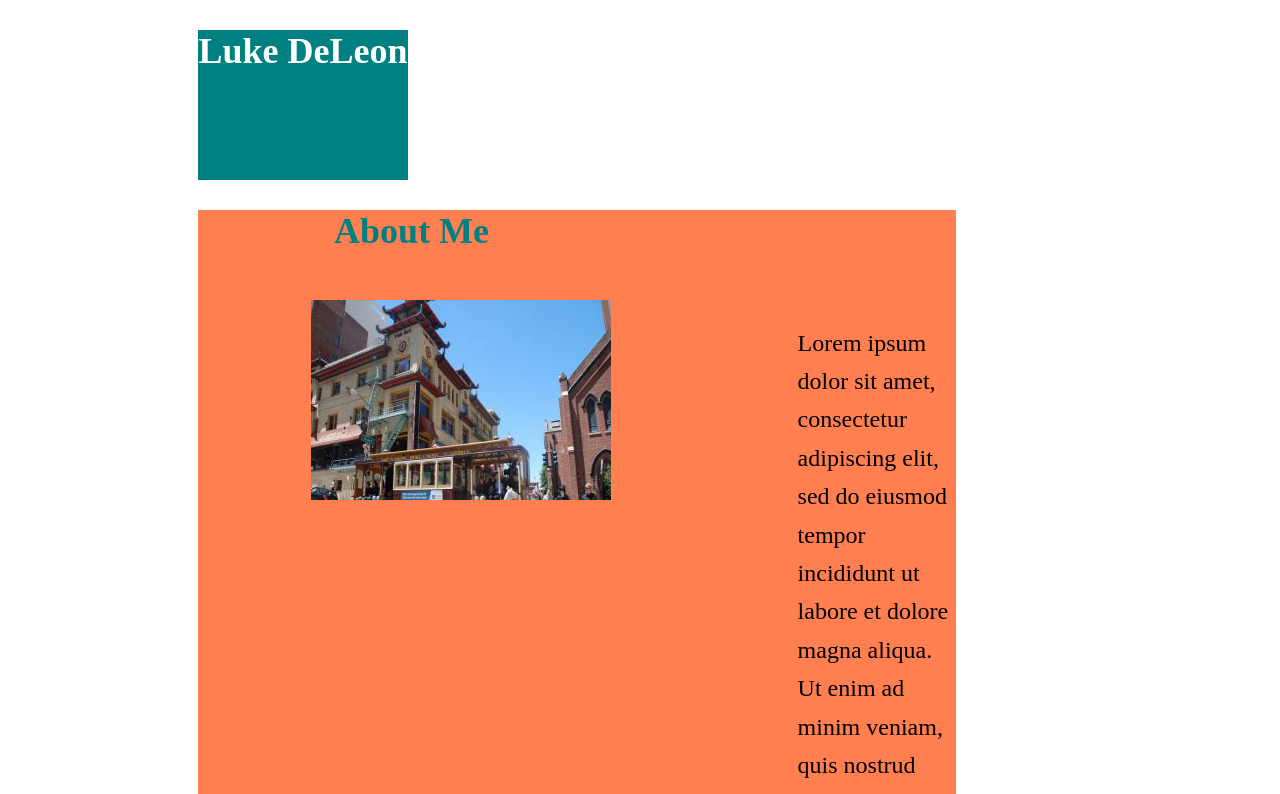
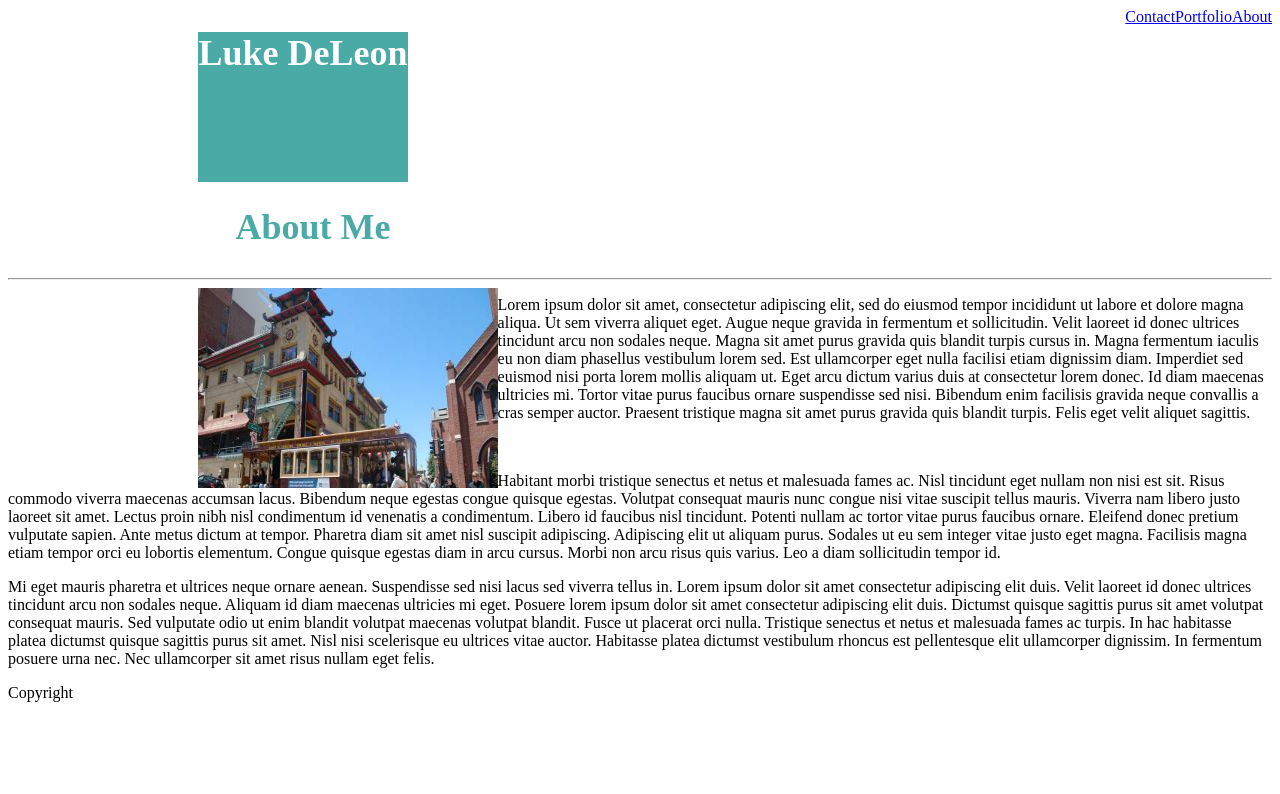
Before and after one commit to KingsOfDeLeon/Basic-Portfolio, a plain HTML site: page index.html in a window 1280 px wide. Shown: the top 794 px of the page. Drawn offline with Linux system fonts and the light colour scheme.

Commit message:
Created basic HTML structure for index.html. Starting to StyleSheet

```diff
--- /dev/null
+++ b/assets/css/04-ResetCSS/Unsolved/reset.css
@@ -0,0 +1,366 @@
+/* http://meyerweb.com/eric/tools/css/reset/
+   v2.0-modified | 20110126
+   License: none (public domain)
+*/
+
+html, body, div, span, applet, object, iframe,
+h1, h2, h3, h4, h5, h6, p, blockquote, pre,
+a, abbr, acronym, address, big, cite, code,
+del, dfn, em, img, ins, kbd, q, s, samp,
+small, strike, strong, sub, sup, tt, var,
+b, u, i, center,
+dl, dt, dd, ol, ul, li,
+fieldset, form, label, legend,
+table, caption, tbody, tfoot, thead, tr, th, td,
+article, aside, canvas, details, embed,
+figure, figcaption, footer, header, hgroup,
+menu, nav, output, ruby, section, summary,
+time, mark, audio, video {
+  margin: 0;
+	padding: 0;
+	border: 0;
+	font-size: 100%;
+	font: inherit;
+	vertical-align: baseline;
+}
+
+/* make sure to set some focus styles for accessibility */
+:focus {
+    outline: 0;
+}
+
+/* HTML5 display-role reset for older browsers */
+article, aside, details, figcaption, figure,
+footer, header, hgroup, menu, nav, section {
+	display: block;
+}
+
+body {
+	line-height: 1;
+}
+
+ol, ul {
+	list-style: none;
+}
+
+blockquote, q {
+	quotes: none;
+}
+
+blockquote:before, blockquote:after,
+q:before, q:after {
+	content: '';
+	content: none;
+}
+
+table {
+	border-collapse: collapse;
+	border-spacing: 0;
+}
+
+input[type=search]::-webkit-search-cancel-button,
+input[type=search]::-webkit-search-decoration,
+input[type=search]::-webkit-search-results-button,
+input[type=search]::-webkit-search-results-decoration {
+    -webkit-appearance: none;
+    -moz-appearance: none;
+}
+
+input[type=search] {
+    -webkit-appearance: none;
+    -moz-appearance: none;
+    -webkit-box-sizing: content-box;
+    -moz-box-sizing: content-box;
+    box-sizing: content-box;
+}
+
+textarea {
+    overflow: auto;
+    vertical-align: top;
+    resize: vertical;
+}
+
+/**
+ * Correct `inline-block` display not defined in IE 6/7/8/9 and Firefox 3.
+ */
+
+audio,
+canvas,
+video {
+    display: inline-block;
+    *display: inline;
+    *zoom: 1;
+    max-width: 100%;
+}
+
+/**
+ * Prevent modern browsers from displaying `audio` without controls.
+ * Remove excess height in iOS 5 devices.
+ */
+
+audio:not([controls]) {
+    display: none;
+    height: 0;
+}
+
+/**
+ * Address styling not present in IE 7/8/9, Firefox 3, and Safari 4.
+ * Known issue: no IE 6 support.
+ */
+
+[hidden] {
+    display: none;
+}
+
+/**
+ * 1. Correct text resizing oddly in IE 6/7 when body `font-size` is set using
+ *    `em` units.
+ * 2. Prevent iOS text size adjust after orientation change, without disabling
+ *    user zoom.
+ */
+
+html {
+    font-size: 100%; /* 1 */
+    -webkit-text-size-adjust: 100%; /* 2 */
+    -ms-text-size-adjust: 100%; /* 2 */
+}
+
+/**
+ * Address `outline` inconsistency between Chrome and other browsers.
+ */
+
+a:focus {
+    outline: thin dotted;
+}
+
+/**
+ * Improve readability when focused and also mouse hovered in all browsers.
+ */
+
+a:active,
+a:hover {
+    outline: 0;
+}
+
+/**
+ * 1. Remove border when inside `a` element in IE 6/7/8/9 and Firefox 3.
+ * 2. Improve image quality when scaled in IE 7.
+ */
+
+img {
+    border: 0; /* 1 */
+    -ms-interpolation-mode: bicubic; /* 2 */
+}
+
+/**
+ * Address margin not present in IE 6/7/8/9, Safari 5, and Opera 11.
+ */
+
+figure {
+    margin: 0;
+}
+
+/**
+ * Correct margin displayed oddly in IE 6/7.
+ */
+
+form {
+    margin: 0;
+}
+
+/**
+ * Define consistent border, margin, and padding.
+ */
+
+fieldset {
+    border: 1px solid #c0c0c0;
+    margin: 0 2px;
+    padding: 0.35em 0.625em 0.75em;
+}
+
+/**
+ * 1. Correct color not being inherited in IE 6/7/8/9.
+ * 2. Correct text not wrapping in Firefox 3.
+ * 3. Correct alignment displayed oddly in IE 6/7.
+ */
+
+legend {
+    border: 0; /* 1 */
+    padding: 0;
+    white-space: normal; /* 2 */
+    *margin-left: -7px; /* 3 */
+}
+
+/**
+ * 1. Correct font size not being inherited in all browsers.
+ * 2. Address margins set differently in IE 6/7, Firefox 3+, Safari 5,
+ *    and Chrome.
+ * 3. Improve appearance and consistency in all browsers.
+ */
+
+button,
+input,
+select,
+textarea {
+    font-size: 100%; /* 1 */
+    margin: 0; /* 2 */
+    vertical-align: baseline; /* 3 */
+    *vertical-align: middle; /* 3 */
+}
+
+/**
+ * Address Firefox 3+ setting `line-height` on `input` using `!important` in
+ * the UA stylesheet.
+ */
+
+button,
+input {
+    line-height: normal;
+}
+
+/**
+ * Address inconsistent `text-transform` inheritance for `button` and `select`.
+ * All other form control elements do not inherit `text-transform` values.
+ * Correct `button` style inheritance in Chrome, Safari 5+, and IE 6+.
+ * Correct `select` style inheritance in Firefox 4+ and Opera.
+ */
+
+button,
+select {
+    text-transform: none;
+}
+
+/**
+ * 1. Avoid the WebKit bug in Android 4.0.* where (2) destroys native `audio`
+ *    and `video` controls.
+ * 2. Correct inability to style clickable `input` types in iOS.
+ * 3. Improve usability and consistency of cursor style between image-type
+ *    `input` and others.
+ * 4. Remove inner spacing in IE 7 without affecting normal text inputs.
+ *    Known issue: inner spacing remains in IE 6.
+ */
+
+button,
+html input[type="button"], /* 1 */
+input[type="reset"],
+input[type="submit"] {
+    -webkit-appearance: button; /* 2 */
+    cursor: pointer; /* 3 */
+    *overflow: visible;  /* 4 */
+}
+
+/**
+ * Re-set default cursor for disabled elements.
+ */
+
+button[disabled],
+html input[disabled] {
+    cursor: default;
+}
+
+/**
+ * 1. Address box sizing set to content-box in IE 8/9.
+ * 2. Remove excess padding in IE 8/9.
+ * 3. Remove excess padding in IE 7.
+ *    Known issue: excess padding remains in IE 6.
+ */
+
+input[type="checkbox"],
+input[type="radio"] {
+    box-sizing: border-box; /* 1 */
+    padding: 0; /* 2 */
+    *height: 13px; /* 3 */
+    *width: 13px; /* 3 */
+}
+
+/**
+ * 1. Address `appearance` set to `searchfield` in Safari 5 and Chrome.
+ * 2. Address `box-sizing` set to `border-box` in Safari 5 and Chrome
+ *    (include `-moz` to future-proof).
+ */
+
+input[type="search"] {
+    -webkit-appearance: textfield; /* 1 */
+    -moz-box-sizing: content-box;
+    -webkit-box-sizing: content-box; /* 2 */
+    box-sizing: content-box;
+}
+
+/**
+ * Remove inner padding and search cancel button in Safari 5 and Chrome
+ * on OS X.
+ */
+
+input[type="search"]::-webkit-search-cancel-button,
+input[type="search"]::-webkit-search-decoration {
+    -webkit-appearance: none;
+}
+
+/**
+ * Remove inner padding and border in Firefox 3+.
+ */
+
+button::-moz-focus-inner,
+input::-moz-focus-inner {
+    border: 0;
+    padding: 0;
+}
+
+/**
+ * 1. Remove default vertical scrollbar in IE 6/7/8/9.
+ * 2. Improve readability and alignment in all browsers.
+ */
+
+textarea {
+    overflow: auto; /* 1 */
+    vertical-align: top; /* 2 */
+}
+
+/**
+ * Remove most spacing between table cells.
+ */
+
+table {
+    border-collapse: collapse;
+    border-spacing: 0;
+}
+
+html,
+button,
+input,
+select,
+textarea {
+    color: #222;
+}
+
+
+::-moz-selection {
+    background: #b3d4fc;
+    text-shadow: none;
+}
+
+::selection {
+    background: #b3d4fc;
+    text-shadow: none;
+}
+
+img {
+    vertical-align: middle;
+}
+
+fieldset {
+    border: 0;
+    margin: 0;
+    padding: 0;
+}
+
+textarea {
+    resize: vertical;
+}
+
+.chromeframe {
+    margin: 0.2em 0;
+    background: #ccc;
+    color: #000;
+    padding: 0.2em 0;
+}
--- a/assets/css/style.css
+++ b/assets/css/style.css
@@ -1,34 +1,37 @@
-.content{
-width: 60%;
-background-color: coral;
-margin-left: 15%
-
+.banner{
+width: 960px;
+height: 150px;
+font-size: 25px;
 }
 
-h1{
-    background-color: teal;
-    color:  white;
+h1 {
+    background-color: #4aaaa5;
+    color: white;
     height: 150px;
     width: 16.6667%;
     font-size: 36px;
     text-align: center;
     margin-left: 15%;
+    float: left;
 }
 
-h2{
-color: teal;
-margin-left: 18%;
-font-size: 36px;
+a{
+    float: right;
+}
+
+div {
+    clear: both;
+}
+
+h2 {
+    color: #4aaaa5;
+    ;
+    margin-left: 18%;
+    font-size: 36px;
 }
 
 
-img{
+img {
     margin-left: 15%;
     float: left;
 }
-
-p{
-font-size: 24px;
-line-height: 1.6;
-margin-left: 600px;
-}
--- a/index.html
+++ b/index.html
@@ -1,32 +1,65 @@
 <!DOCTYPE html>
 <html lang="en">
+
 <head>
     <meta charset="UTF-8" />
     <title>Activity 1</title>
     <link rel="stylesheet" href="./assets/css/style.css">
 </head>
+
 <body>
-       <section> <!-- Create a banner class with proper dimensions -->
-      <strong>
-         <h1>Luke DeLeon
-         </h1>
-        </strong>
-        </section>
+   <div>
+    <h1>Luke DeLeon</h1>
+    <a href="./index.html" alt="About page link" title="About">About</a>
+    <a href="./portfolio.html" alt="Portfolio page link" title="Portfolio">Portfolio</a>
+    <a href="./contact.html" alt="Contact page link" title="Contact">Contact</a>
+   </div>
 
-        <section class="content">
-      <strong>
+    <div>
+        <div>
             <h2>About Me</h2>
-      </strong>
+            <hr>
+            <img src="./assets/images/PlaceHoldImage.jfif" alt="lol it me" height="200" width="300">
+            <p>Lorem ipsum dolor sit amet, consectetur adipiscing elit, sed do eiusmod tempor incididunt ut labore et
+                dolore magna aliqua. Ut sem viverra aliquet eget. Augue neque gravida in fermentum et sollicitudin.
+                Velit laoreet id donec ultrices tincidunt arcu non sodales neque. Magna sit amet purus gravida quis
+                blandit turpis cursus in. Magna fermentum iaculis eu non diam phasellus vestibulum lorem sed. Est
+                ullamcorper eget nulla facilisi etiam dignissim diam. Imperdiet sed euismod nisi porta lorem mollis
+                aliquam ut. Eget arcu dictum varius duis at consectetur lorem donec. Id diam maecenas ultricies mi.
+                Tortor vitae purus faucibus ornare suspendisse sed nisi. Bibendum enim facilisis gravida neque convallis
+                a cras semper auctor. Praesent tristique magna sit amet purus gravida quis blandit turpis. Felis eget
+                velit aliquet sagittis.</p>
             <br>
-      <img src="./assets/images/PlaceHoldImage.jfif"
-         alt="lol it me"
-         height="200"
-         width="300">
             <p>
-            Lorem ipsum dolor sit amet, consectetur adipiscing elit, sed do eiusmod tempor incididunt ut labore et dolore magna aliqua. Ut enim ad minim veniam, quis nostrud exercitation ullamco laboris nisi ut aliquip ex ea commodo consequat. Duis aute irure dolor in reprehenderit in voluptate velit esse cillum dolore eu fugiat nulla pariatur. Excepteur sint occaecat cupidatat non proident, sunt in culpa qui officia deserunt mollit anim id est laborum.
+                Habitant morbi tristique senectus et netus et malesuada fames ac. Nisl tincidunt eget nullam non nisi
+                est sit. Risus commodo viverra maecenas accumsan lacus. Bibendum neque egestas congue quisque egestas.
+                Volutpat consequat mauris nunc congue nisi vitae suscipit tellus mauris. Viverra nam libero justo
+                laoreet sit amet. Lectus proin nibh nisl condimentum id venenatis a condimentum. Libero id faucibus nisl
+                tincidunt. Potenti nullam ac tortor vitae purus faucibus ornare. Eleifend donec pretium vulputate
+                sapien. Ante metus dictum at tempor. Pharetra diam sit amet nisl suscipit adipiscing. Adipiscing elit ut
+                aliquam purus. Sodales ut eu sem integer vitae justo eget magna. Facilisis magna etiam tempor orci eu
+                lobortis elementum. Congue quisque egestas diam in arcu cursus. Morbi non arcu risus quis varius. Leo a
+                diam sollicitudin tempor id.
             </p>
-      <br>
-    </section>
+            <p>Mi eget mauris pharetra et ultrices neque ornare aenean. Suspendisse sed nisi lacus sed viverra tellus
+                in. Lorem ipsum dolor sit amet consectetur adipiscing elit duis. Velit laoreet id donec ultrices
+                tincidunt arcu non sodales neque. Aliquam id diam maecenas ultricies mi eget. Posuere lorem ipsum dolor
+                sit amet consectetur adipiscing elit duis. Dictumst quisque sagittis purus sit amet volutpat consequat
+                mauris. Sed vulputate odio ut enim blandit volutpat maecenas volutpat blandit. Fusce ut placerat orci
+                nulla. Tristique senectus et netus et malesuada fames ac turpis. In hac habitasse platea dictumst
+                quisque sagittis purus sit amet. Nisl nisi scelerisque eu ultrices vitae auctor. Habitasse platea
+                dictumst vestibulum rhoncus est pellentesque elit ullamcorper dignissim. In fermentum posuere urna nec.
+                Nec ullamcorper sit amet risus nullam eget felis.</p>
+        </div>
+
+    </div>
+
+    <footer>
+        <p>Copyright</p>
+    </footer>
+
+
 
 </body>
+
 </html>
```
Also changed, not shown: assets/css/04-ResetCSS/Unsolved/example.html (added, +32 -0 lines), 1 other file. Lines whose indentation alone changed are shown as unchanged.
